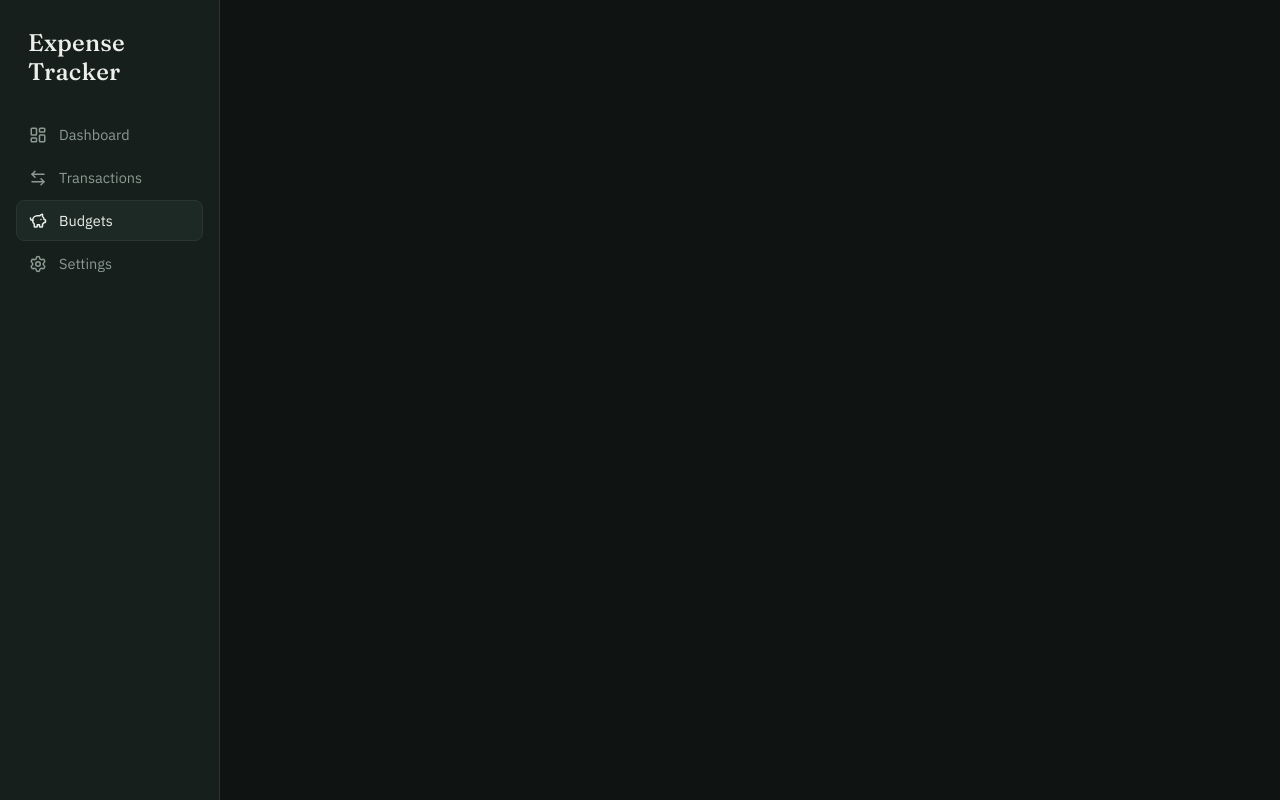
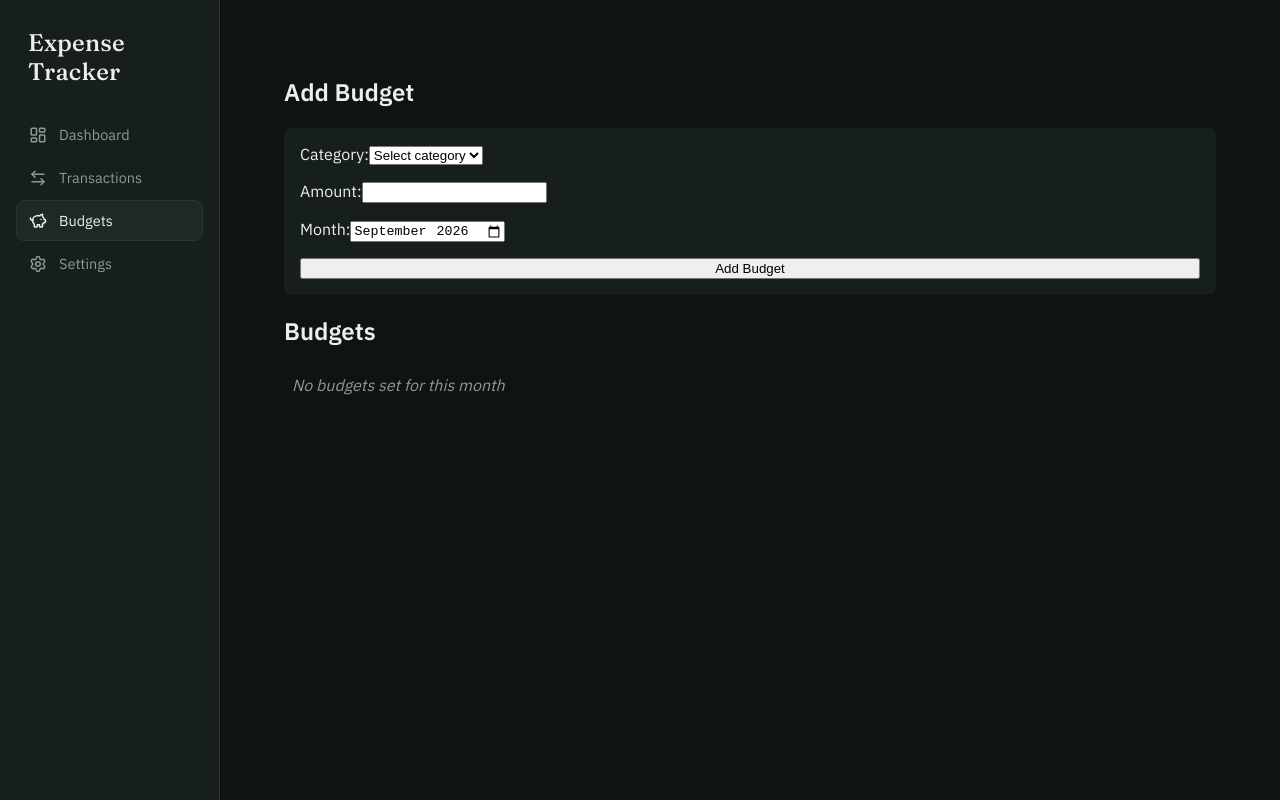
Before and after one commit to karl-Rollins/React_Expense_Tracker, a React (Vite) app: page /budgets in a window 1280 px wide. Built offline with nearby package versions, Linux system fonts and the light colour scheme.

Commit message:
feat: build budget page and components

```diff
--- /dev/null
+++ b/src/components/budgets/BudgetForm.css
@@ -0,0 +1,8 @@
+.budget-form {
+  display: flex;
+  flex-direction: column;
+  gap: 1rem;
+  background: var(--surface);
+  padding: 1rem;
+  border-radius: var(--radius-md);
+}
--- a/src/components/budgets/BudgetForm.jsx
+++ b/src/components/budgets/BudgetForm.jsx
@@ -0,0 +1,51 @@
+import { useState } from "react";
+import "./BudgetForm.css";
+
+export default function BudgetForm({ categories, onSubmit, editing, setEditing }) {
+  const [form, setForm] = useState(
+    editing || { categoryId: "", amount: "", month: new Date().toISOString().slice(0, 7) }
+  );
+
+  const handleSubmit = (e) => {
+    e.preventDefault();
+    onSubmit({ ...form, amount: Number(form.amount) });
+    setForm({ categoryId: "", amount: "", month: new Date().toISOString().slice(0, 7) });
+  };
+
+  return (
+    <form onSubmit={handleSubmit} className="budget-form">
+      <label>
+        Category:
+        <select
+          value={form.categoryId}
+          onChange={(e) => setForm({ ...form, categoryId: e.target.value })}
+        >
+          <option value="">Select category</option>
+          {categories.map((c) => (
+            <option key={c.id} value={c.id}>{c.name}</option>
+          ))}
+        </select>
+      </label>
+
+      <label>
+        Amount:
+        <input
+          type="number"
+          value={form.amount}
+          onChange={(e) => setForm({ ...form, amount: e.target.value })}
+        />
+      </label>
+
+      <label>
+        Month:
+        <input
+          type="month"
+          value={form.month}
+          onChange={(e) => setForm({ ...form, month: e.target.value })}
+        />
+      </label>
+
+      <button type="submit">{editing ? "Update" : "Add"} Budget</button>
+    </form>
+  );
+}
--- /dev/null
+++ b/src/components/budgets/BudgetItem.css
@@ -0,0 +1,30 @@
+.budget-item {
+  display: grid;
+  grid-template-columns: 1fr auto auto auto;
+  gap: 0.5rem;
+  padding: 0.5rem;
+  border-bottom: 1px solid var(--border);
+  align-items: center;
+}
+
+.progress-bar {
+  background: var(--surface-raised);
+  border-radius: var(--radius-md);
+  height: 12px;
+  overflow: hidden;
+}
+
+.progress-fill {
+  background: var(--accent);
+  height: 100%;
+  transition: width 0.3s ease;
+}
+
+.progress-fill.over {
+  background: var(--neg);
+}
+
+.warning {
+  color: var(--neg);
+  font-weight: bold;
+}
--- /dev/null
+++ b/src/components/budgets/BudgetItem.jsx
@@ -0,0 +1,30 @@
+import { useTransactionsContext } from "../../contexts/TransactionsContext";
+import { formatCurrency } from "../../utils/formatCurrency";
+import "./BudgetItem.css";
+
+export default function BudgetItem({ budget, category, onEdit, onDelete }) {
+  const { transactions } = useTransactionsContext();
+
+  const spent = transactions
+    .filter((tx) => tx.categoryId === budget.categoryId && tx.date.startsWith(budget.month))
+    .reduce((sum, tx) => sum + tx.amount, 0);
+
+  const progress = (spent / budget.amount) * 100;
+  const overBudget = spent > budget.amount;
+
+  return (
+    <li className="budget-item">
+      <span>{category?.name || "Unknown"}</span>
+      <span>{formatCurrency(spent)} / {formatCurrency(budget.amount)}</span>
+      <div className="progress-bar">
+        <div
+          className={`progress-fill ${overBudget ? "over" : ""}`}
+          style={{ width: `${Math.min(progress, 100)}%` }}
+        />
+      </div>
+      {overBudget && <span className="warning">Over budget!</span>}
+      <button onClick={onEdit}>Edit</button>
+      <button onClick={onDelete}>Delete</button>
+    </li>
+  );
+}
--- /dev/null
+++ b/src/components/budgets/BudgetList.css
@@ -0,0 +1,8 @@
+.budget-list {
+  list-style: none;
+  padding: 0;
+}
+.empty {
+  color: var(--text-muted);
+  font-style: italic;
+}
--- /dev/null
+++ b/src/components/budgets/BudgetList.jsx
@@ -0,0 +1,24 @@
+import BudgetItem from "./BudgetItem";
+import "./BudgetList.css";
+
+export default function BudgetList({ budgets, categories, selectedMonth, onEdit, onDelete }) {
+  const monthBudgets = budgets.filter((b) => b.month === selectedMonth?.toISOString().slice(0, 7));
+
+  if (monthBudgets.length === 0) {
+    return <p className="empty">No budgets set for this month</p>;
+  }
+
+  return (
+    <ul className="budget-list">
+      {monthBudgets.map((b) => (
+        <BudgetItem
+          key={b.id}
+          budget={b}
+          category={categories.find((c) => c.id === b.categoryId)}
+          onEdit={() => onEdit(b)}
+          onDelete={() => onDelete(b.id)}
+        />
+      ))}
+    </ul>
+  );
+}
--- /dev/null
+++ b/src/pages/BudgetPage.css
@@ -0,0 +1,3 @@
+.budget-page {
+  padding: 1.5rem;
+}
--- a/src/pages/BudgetsPage.jsx
+++ b/src/pages/BudgetsPage.jsx
@@ -1,7 +1,41 @@
-export default function BudgetsPage () {
-    return (
-        <div>
+import { useState } from "react";
+import { useBudgetsContext } from "../contexts/BudgetsContext";
+import { categories } from "../data/categories";
+import BudgetForm from "../components/budgets/BudgetForm";
+import BudgetList from "../components/budgets/BudgetList";
+import "./BudgetPage.css";
 
-        </div>
-    )
+export default function BudgetsPage({ selectedMonth }) {
+  const { budgets, addBudget, updateBudget, deleteBudget } = useBudgetsContext();
+  const [editing, setEditing] = useState(null);
+
+  const handleSubmit = (budget) => {
+    if (editing) {
+      updateBudget(editing.id, budget);
+      setEditing(null);
+    } else {
+      addBudget(budget);
+    }
+  };
+
+  return (
+    <div className="budget-page">
+      <h2>{editing ? "Edit Budget" : "Add Budget"}</h2>
+      <BudgetForm
+        categories={categories}
+        onSubmit={handleSubmit}
+        editing={editing}
+        setEditing={setEditing}
+      />
+
+      <h2>Budgets</h2>
+      <BudgetList
+        budgets={budgets}
+        categories={categories}
+        selectedMonth={selectedMonth}
+        onEdit={setEditing}
+        onDelete={deleteBudget}
+      />
+    </div>
+  );
 }
--- a/src/pages/DashboardPage.jsx
+++ b/src/pages/DashboardPage.jsx
@@ -7,10 +7,11 @@ import BudgetProgress from "../components/budgets/BudgetProgress";
 import CategoryChart from "../components/dashboard/CategoryChart";
 import TrendChart from "../components/dashboard/TrendChart";
 import RecentTransactions from "../components/dashboard/RecentTransactions";
+import { useBudgetsContext } from "../contexts/BudgetsContext";
 
 export default function DashboardPage({ selectedMonth }) {
   const { transactions } = useTransactionsContext();
-  const {budget} = useTransactionsContext();
+  const { budget } = useBudgetsContext();
 
   const monthTransactions = selectedMonth
     ? transactions.filter((tx) => {
@@ -22,17 +23,28 @@ export default function DashboardPage({ selectedMonth }) {
       })
     : transactions;
 
-  const income = monthTransactions.filter((tx) => tx.type === "income").reduce((sum, tx) => sum + tx.amount, 0);
-  const expenses = monthTransactions.filter((tx) => tx.type === "expense").reduce((sum, tx) => sum + tx.amount, 0);
+  const income = monthTransactions
+    .filter((tx) => tx.type === "income")
+    .reduce((sum, tx) => sum + tx.amount, 0);
+  const expenses = monthTransactions
+    .filter((tx) => tx.type === "expense")
+    .reduce((sum, tx) => sum + tx.amount, 0);
   const netBalance = income - expenses;
 
   return (
     <div className="dashboard">
-      <SummaryCards income={income} expenses={expenses} netBalance={netBalance} />
+      <SummaryCards
+        income={income}
+        expenses={expenses}
+        netBalance={netBalance}
+      />
       <BudgetProgress expenses={expenses} budget={budget} />
       <CategoryChart categories={categories} transactions={monthTransactions} />
       <TrendChart transactions={monthTransactions} />
-      <RecentTransactions transactions={monthTransactions} categories={categories} />
+      <RecentTransactions
+        transactions={monthTransactions}
+        categories={categories}
+      />
     </div>
   );
 }
```
Also changed, not shown: src/App.jsx (+4 -4 lines).
